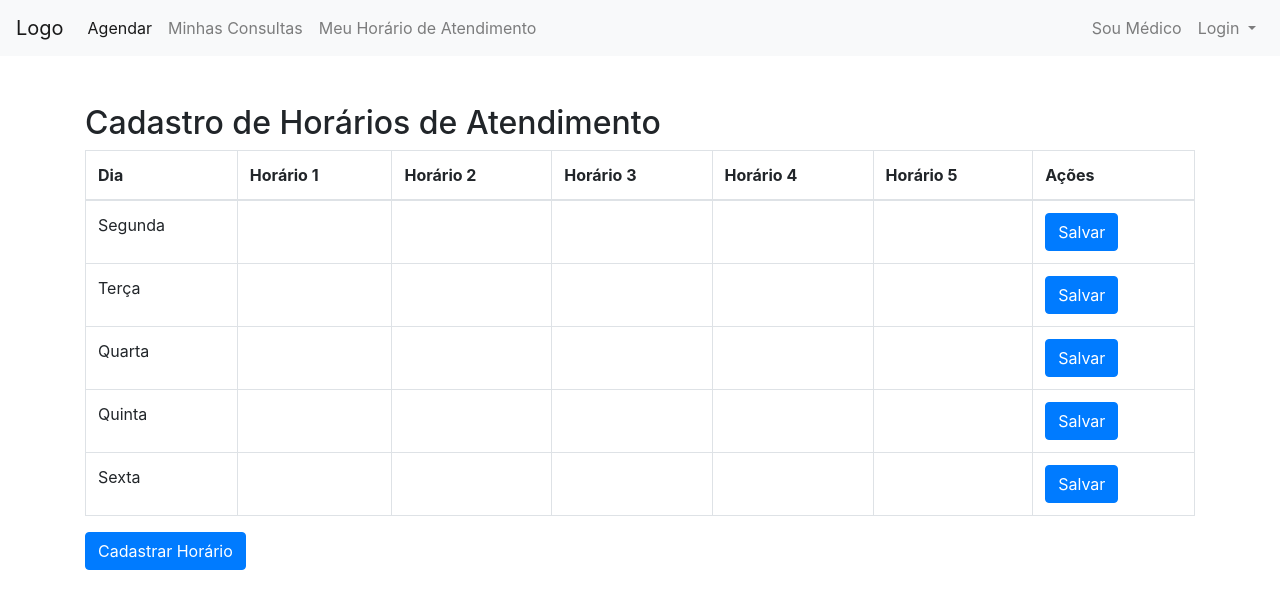
After one commit to RafaelGilzdeSouza/SiteTCC, a PHP site: page /horarios_atendimento.php in a window 1280 px wide. The commit adds this page. Shown: the top 609 px of the page. Run offline with PHP 8.4, Linux system fonts and the light colour scheme; some libraries are stand-ins or nearby versions.

Commit message:
cadastro de Médico e horarios

```diff
--- /dev/null
+++ b/horarios_atendimento.php
@@ -0,0 +1,100 @@
+<!DOCTYPE html>
+<html lang="en">
+
+<?php
+require "menu.php";
+
+?>
+
+<head>
+    <meta charset="UTF-8">
+    <meta name="viewport" content="width=device-width, initial-scale=1.0">
+    <title>Cadastro de Horários de Atendimento</title>
+    <link rel="stylesheet" href="https://stackpath.bootstrapcdn.com/bootstrap/4.5.2/css/bootstrap.min.css">
+</head>
+
+
+
+<body>
+
+    <div class="container mt-5">
+        <h2>Cadastro de Horários de Atendimento</h2>
+        <form method="POST" action="processa_cadastro_horario.php">
+            <table class="table table-bordered">
+                <thead>
+                    <tr>
+                        <th>Dia</th>
+                        <th>Horário 1</th>
+                        <th>Horário 2</th>
+                        <th>Horário 3</th>
+                        <th>Horário 4</th>
+                        <th>Horário 5</th>
+                        <th>Ações</th>
+                    </tr>
+                </thead>
+                <tbody>
+                    <?php
+                    $diasDaSemana = ['Segunda', 'Terça', 'Quarta', 'Quinta', 'Sexta'];
+
+                    foreach ($diasDaSemana as $dia) {
+                        echo '<tr>';
+                        echo '<td>' . $dia . '</td>';
+
+                        // Exibindo até 5 horários por dia (ajuste conforme necessário)
+                        for ($i = 0; $i < 5; $i++) {
+                            echo '<td contenteditable="true"></td>';
+                        }
+
+                        echo '<td><button type="button" class="btn btn-primary btn-edit" data-dia="' . urlencode($dia) . '">Salvar</button></td>';
+                        echo '</tr>';
+                    }
+                    ?>
+                </tbody>
+            </table>
+
+            <button type="submit" class="btn btn-primary">Cadastrar Horário</button>
+        </form>
+    </div>
+    <script>
+        // Adicionando script JavaScript para processar a edição
+        document.addEventListener('DOMContentLoaded', function () {
+            var btnsEdit = document.querySelectorAll('.btn-edit');
+
+            btnsEdit.forEach(function (btn) {
+                btn.addEventListener('click', function () {
+                    // Aqui você pode adicionar lógica para salvar as alterações no banco de dados
+                    var dia = btn.getAttribute('data-dia');
+                    var horarios = Array.from(btn.parentNode.parentNode.getElementsByTagName('td'))
+                        .slice(1, 6) // Pegando os elementos a partir do segundo td
+                        .map(td => td.innerText);
+
+                    // Exemplo de envio dos dados para o servidor usando fetch ou outro método
+                    fetch('processa_cadastro_horario.php', {
+                        method: 'POST',
+                        headers: {
+                            'Content-Type': 'application/json',
+                        },
+                        body: JSON.stringify({
+                            dia: dia,
+                            horarios: horarios,
+                        }),
+                    })
+                        .then(response => response.json())
+                        .then(data => {
+                            // Aqui você pode lidar com a resposta do servidor
+                            console.log(data);
+                        })
+                        .catch((error) => {
+                            console.error('Error:', error);
+                        });
+                });
+            });
+        });
+    </script>
+
+    <script src="https://code.jquery.com/jquery-3.5.1.slim.min.js"></script>
+    <script src="https://cdn.jsdelivr.net/npm/@popperjs/core@2.10.2/dist/umd/popper.min.js"></script>
+    <script src="https://stackpath.bootstrapcdn.com/bootstrap/4.5.2/js/bootstrap.min.js"></script>
+</body>
+
+</html>
--- a/menu.php
+++ b/menu.php
@@ -9,6 +9,7 @@
 </head>
 
 <body>
+
 
   <nav class="navbar navbar-expand-lg navbar-light bg-light">
     <a class="navbar-brand" href="home.php">Logo</a>
@@ -24,6 +25,9 @@
         </li>
         <li class="nav-item">
           <a class="nav-link" href="minhas_consultas.php">Minhas Consultas</a>
+        </li>
+        <li class="nav-item">
+          <a class="nav-link" href="horarios_atendimento.php">Meu Horário de Atendimento</a>
         </li>
       </ul>
 
```
Also changed, not shown: form_cadastro_medico.php (+11 -0 lines), formulario.php (+4 -4 lines), processa_cadastro_horario.php (added, +42 -0 lines), processa_cadastro_medico.php (+5 -14 lines), valida_login.php (+32 -15 lines).
